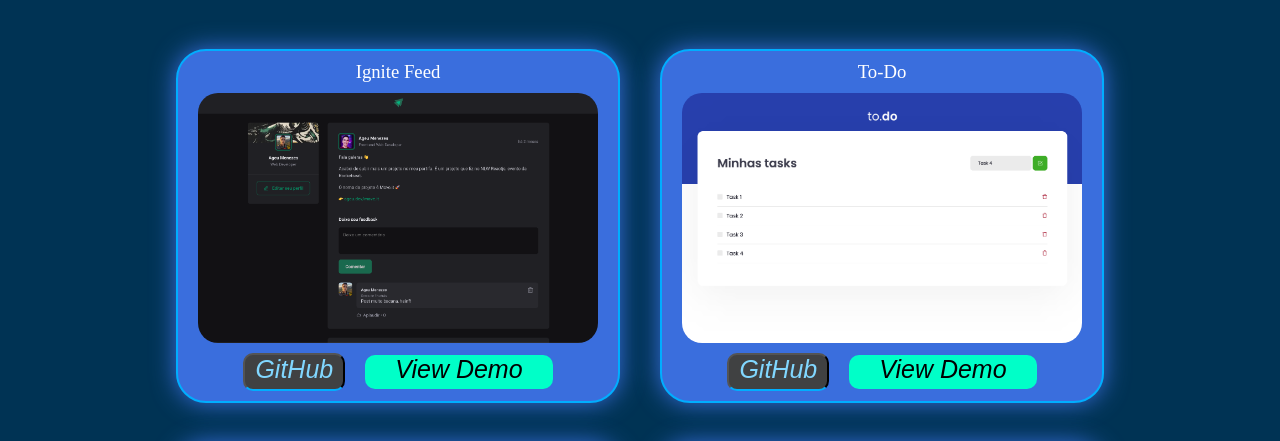
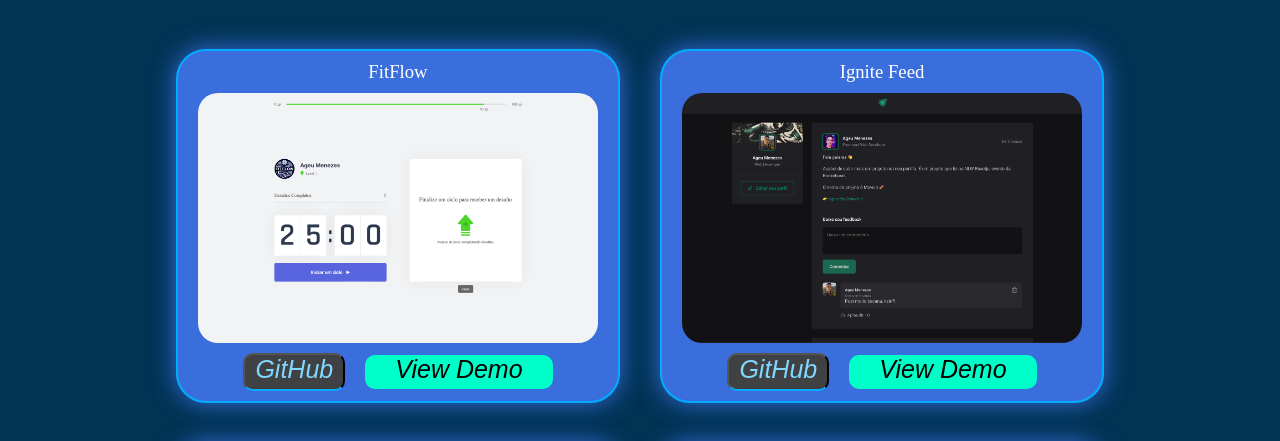
Before and after one commit to ageumenezesDev19/ageumenezesDev-portfolio, a React (Vite) app: page / in a window 1280 px wide. Shown: the part 4184-4625 px from the top of the page. Built offline with nearby package versions, Linux system fonts and the light colour scheme; a web font is replaced by a local one.

Commit message:
Add new project FitFlow

```diff
--- a/src/components/MyProjects/index.tsx
+++ b/src/components/MyProjects/index.tsx
@@ -5,6 +5,7 @@ import trybeWarts2Img from '../../assets/projects-images/porject-5_trybewarts.pn
 import standardImg from '../../assets/projects-images/project_code-only.jpg';
 import myPortfolio from '../../assets/projects-images/my-portfolio.png';
 import igniteFeedImg from '../../assets/projects-images/ignite-feed.png';
+import FitFlowImg from '../../assets/projects-images/project-fitflow.png';
 
 import { ProjectsSection, ProjectsSubtitle } from './styles';
 import { ProjectComp } from '../ProjectComp';
@@ -13,59 +14,66 @@ import { useEffect } from 'react';
 const projects = [
   {
     id: 1,
+    projectName: 'FitFlow',
+    projectImg: FitFlowImg,
+    gitRepository: 'https://github.com/ageumenezesDev19/fitflow.git',
+    demoLink: 'https://fitflow-taupe.vercel.app'
+  },
+  {
+    id: 2,
     projectName: 'Ignite Feed',
     projectImg: igniteFeedImg,
     gitRepository: 'https://github.com/ageumenezesDev19/Ignite-feed.git',
     demoLink: 'https://ignite-feed-livid.vercel.app'
   },
   {
-    id: 2,
+    id: 3,
     projectName: 'To-Do',
     projectImg: toDoImg,
     gitRepository: 'https://github.com/ageumenezesDev19/project-my-tasks-to-do.git',
     demoLink: 'https://endearing-hamster-35a11e.netlify.app'
   },
   {
-    id: 3,
+    id: 4,
     projectName: 'Solar System',
     projectImg: solarSystemImg,
     gitRepository: 'https://github.com/ageumenezesDev19/project-solar-system',
     demoLink: 'https://project-solar-system-7s8g9uo88-ageumenezesdev19.vercel.app'
   },
   {
-    id: 4,
+    id: 5,
     projectName: 'Pixels Art',
     projectImg: pixelsArtImg,
     gitRepository: 'https://github.com/ageumenezesDev19/project-trybewarts-2/tree/main',
     demoLink: 'https://project-pixels-art-alpha.vercel.app'
   },
   {
-    id: 5,
+    id: 6,
     projectName: 'My Portfolio',
     projectImg: myPortfolio,
     gitRepository: 'https://github.com/ageumenezesDev19/ageumenezesDev19P2.github.io-.git',
   },
   {
-    id: 6,
+    id: 7,
     projectName: 'Trybewarts 2',
     projectImg: trybeWarts2Img,
     gitRepository: 'https://github.com/ageumenezesDev19/project-trybewarts-2/tree/main',
     demoLink: 'https://project-trybewarts-2.vercel.app'
   },
   {
-    id: 7,
+    id: 8,
     projectName: 'Playground Functions',
     projectImg: standardImg,
     gitRepository: 'https://github.com/ageumenezesDev19/trybe-course_exercises/tree/main/módulo-1_fundamentos-do-desenvolvimento-web/bloco-04_Intruducão-a-javaScript-e-lógica-de-programacão/dia-5_projeto_playground-functions',
   },
   {
-    id: 8,
+    id: 9,
     projectName: 'Unit Tests',
     projectImg: standardImg,
     gitRepository: 'https://github.com/ageumenezesDev19/trybe-course_exercises/tree/main/módulo-1_fundamentos-do-desenvolvimento-web/bloco-07-introducao-a-javascript-es6-e-testes-unitarios/dia-4_projeto_javaScript-testes-unitários',
   },
   {
-    id: 9,
+    id: 10,
     projectName: 'Zoo Functions',
     projectImg: standardImg,
     gitRepository: 'https://github.com/ageumenezesDev19/trybe-course_exercises/tree/main/módulo-1_fundamentos-do-desenvolvimento-web/bloco-08-higher-order-functions-do-javascript-es6/dia-6_projeto_zoo-functions',
```
Also changed, not shown: src/components/ProjectComp/index.tsx (+6 -1 lines), src/assets/projects-images/project-fitflow.png (added).
